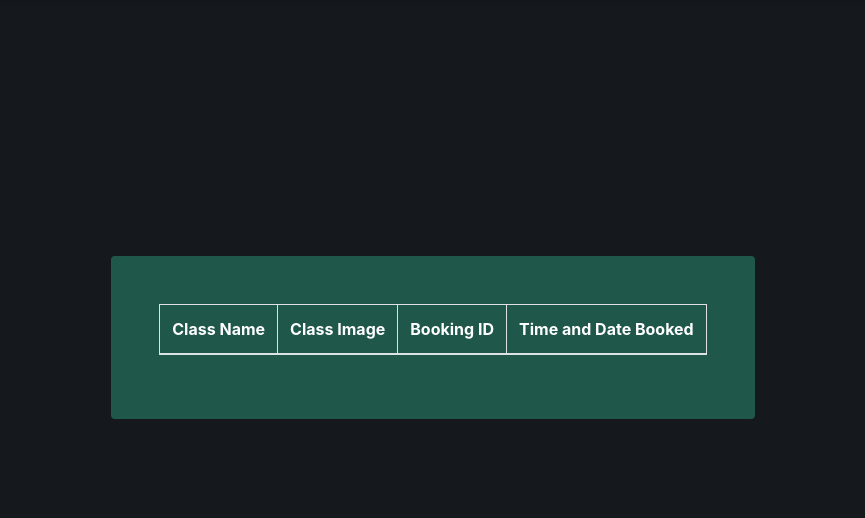
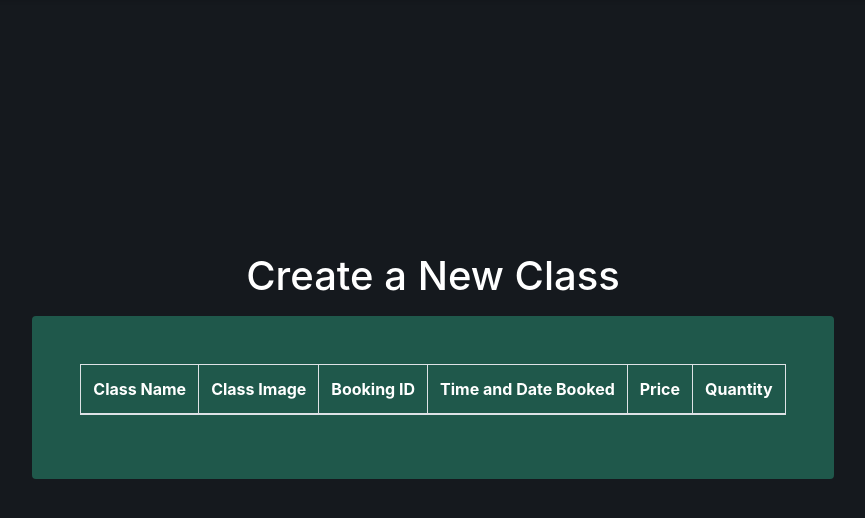
Before and after one commit to bennjmann/IFB207-Website, a Flask app: page /bookings in a window 1280 px wide. Shown: the part 71-589 px from the top of the page, without its empty margins (207-1072 px from the left). Run offline with Flask 3, Linux system fonts and the light colour scheme; a user stored in the database is signed in; lists and menus that the app fills with data are empty; some libraries are stand-ins or nearby versions.

Commit message:
stylised bookings

```diff
--- a/website/templates/bookings.html
+++ b/website/templates/bookings.html
@@ -10,9 +10,10 @@
 
 <body>
     {% block content %}
-    <!-- profile -->
     <div class="py-5 centered-content">
-        <!-- booking -->
+        <div class="text-center text-white">
+            <br><br><br>
+            <h1>Create a New Class</h1>
             <div class="bg-green rounded mt-3">
                 <div class="p-5 border-2 border-dark">
                     <div class="table-responsive text-white table-scroll">
@@ -23,21 +24,25 @@
                                     <th>Class Image</th>
                                     <th>Booking ID</th>
                                     <th>Time and Date Booked</th>
+                                    <th>Price</th>
+                                    <th>Quantity</th>
                                 </tr>
                             </thead>
                             <tbody>
                                 {% for booking in bookings %}
                                 <tr>
-                                <td><h1>{{booking.name}}</h1></td>
-                                <td>
-                                    <img class="img-fluid"  src='{{booking.image}}' alt="event picture">
-                                </td>
-                                <td><h2>{{booking.id}}</h2></td>
-                                <td><h2>{{booking.purchase_at}}</h2></td>
+                                    <td>{{booking.name}}</td>
+                                    <td><img src='{{booking.image}}' alt="event picture" width="150rem"
+                                            style="max-height: 84rem;"></td>
+                                    <td>{{booking.id}}</td>
+                                    <td>{{booking.purchase_at}}</td>
+                                    <td>{{booking.price}}</td>
+                                    <td>{{booking.quantity}}</td>
                                 </tr>
                                 {% endfor %}
                             </tbody>
                         </table>
+                    </div>
                 </div>
             </div>
         </div>
--- a/website/views.py
+++ b/website/views.py
@@ -21,7 +21,7 @@ def selected(id):
 
 @mainbp.route('/bookings')
 def booking():
-    user_bookings = db.session.query(Booking.id, Booking.purchase_at, Event.name, Event.image).join(Event).where(Booking.user_id == current_user.id)
+    user_bookings = db.session.query(Booking.id, Booking.purchase_at, Event.name, Event.image, Booking.price, Booking.quantity).join(Event).where(Booking.user_id == current_user.id)
     return render_template('bookings.html', bookings=user_bookings)
 
 # example url http://domain.com/search?search=keyword&type=all&date=all&duration=60&max_cost=50.0#search
```
Lines whose indentation alone changed are shown as unchanged.
